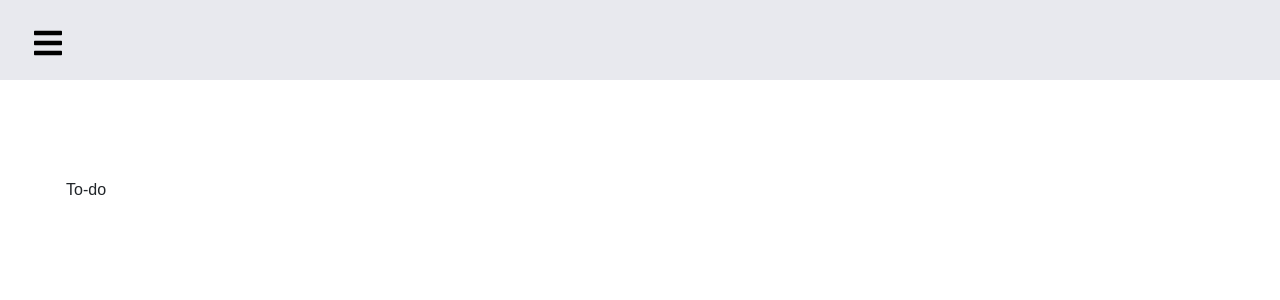
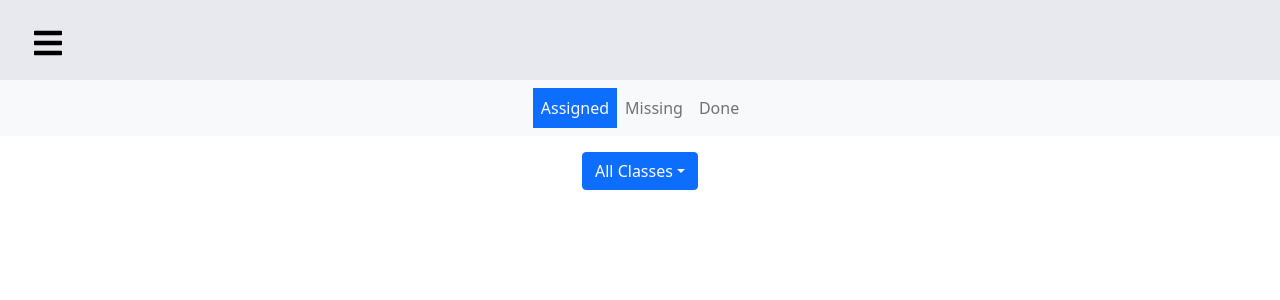
Before and after one commit to froheel/Classroom, a React (Create React App) app in the folder react-classroom/: page /Todolist in a window 1280 px wide. Shown: the top 300 px of the page. Built offline with nearby package versions, Linux system fonts and the light colour scheme; the HTML template or start-up script is replaced by a standard one.

Commit message:
Create class page completed, to do list page left

```diff
--- /dev/null
+++ b/react-classroom/src/components/assigned.js
@@ -0,0 +1,25 @@
+import { Dropdown } from "react-bootstrap";
+import { useState } from "react";
+function Assigned() {
+  const [currentOption, setCurrentOption] = useState(1);
+  return (
+    <>
+      <Dropdown>
+        <Dropdown.Toggle variant="primary" id="dropdown-basic">
+          {currentOption === 1 && "All Classes"}
+          {currentOption === 2 && "Information Retrieval"}
+          {currentOption === 3 && "Advanced Programming"}
+          {currentOption === 4 && "Something else"}
+        </Dropdown.Toggle>
+        <Dropdown.Menu>
+          <Dropdown.Item href="#/action-1">All Classes</Dropdown.Item>
+          <Dropdown.Item href="#/action-1">Information Retrieval</Dropdown.Item>
+          <Dropdown.Item href="#/action-2">Advanced Programming</Dropdown.Item>
+          <Dropdown.Item href="#/action-3">Something else</Dropdown.Item>
+        </Dropdown.Menu>
+      </Dropdown>
+    </>
+  );
+}
+
+export default Assigned;
--- a/react-classroom/src/pages/Createclass.js
+++ b/react-classroom/src/pages/Createclass.js
@@ -5,13 +5,20 @@ function Createclass() {
 
     const [className, setClassName] = useState("");
     const [testPass, setPass] = useState(false);
-    const submitData = () => {
-        console.log(className);
+    const submitData = (e) => {
+        setClassName(e.target.value);
     }
     const createCode = () =>{
         //server side code generation
         return "random class code";
     }
+
+    const submitClassName = () =>{
+      setPass(true);
+      console.log(className);
+      //backend data send
+    }
+
     return (
       <div className="mx-3 my-5 main">
         <Row className="h-100">
@@ -19,23 +26,18 @@ function Createclass() {
           <Col className="my-auto">
             <Card>
               <Card.Body>
-                <Form onSubmit={(e) => {
-                    e.preventDefault();
-                    submitData();
-                }}>
+                <Form>
                   <Form.Group controlId="classname">
                     <Form.Label>Create a Class</Form.Label>
                     <br></br>
-                    <Form.Control type="text" placeholder="Class Name"/>
+                    <Form.Control value={className} type="text" placeholder="Class Name" onChange={ e => submitData(e)}/>
                     <br></br>
-                    <Button>Create Class</Button>
+                    <Button onClick={submitClassName}>Create Class</Button>
                   </Form.Group>
                 </Form>
-                {testPass ?
-                <p className='text-success'>Class Created<br></br> Class Code: {createCode()}</p>
-                :
-                <p className='text-fail'><br></br>Failed to Create Class</p>
-                }
+                {testPass &&
+                <p className='text-success'>Class Created<br></br> Class Code: {createCode()}</p>}
+
               </Card.Body>
             </Card>
           </Col>
--- a/react-classroom/src/pages/Todolist.js
+++ b/react-classroom/src/pages/Todolist.js
@@ -1,19 +1,51 @@
-import { Col, Row } from "react-bootstrap";
+import { Navbar, Nav, Row, Col } from "react-bootstrap";
+import { useState } from "react";
+import Assigned from "../components/assigned.js";
 
 function Todolist() {
-    return (
-        <div className="mx-3 my-5 list">
-            <Col>
-            </Col>
-            <Col>
-                <Row>
-                    <p>To-do</p>
-                </Row>
-            </Col>
-            <Col>
-            </Col>
-        </div>
-    )
+  const [currentPage, setCurrentPage] = useState(1);
+  return (
+    <div classNam="mx-4 mb-4">
+      <Navbar bg="light" expand="lg">
+        <Navbar.Toggle aria-controls="basic-navbar-nav" />
+        <Navbar.Collapse id="basic-navbar-nav">
+          <Nav className="mx-auto">
+            <Nav.Link
+              className={currentPage === 1 ? "bg-primary text-light" : ""}
+              onClick={() => setCurrentPage(1)}
+            >
+              Assigned
+            </Nav.Link>
+
+            <Nav.Link
+              className={currentPage === 2 ? "bg-primary text-light" : ""}
+              onClick={() => setCurrentPage(2)}
+            >
+              Missing
+            </Nav.Link>
+
+            <Nav.Link
+              className={currentPage === 3 ? "bg-primary text-light" : ""}
+              onClick={() => setCurrentPage(3)}
+            >
+              Done
+            </Nav.Link>
+          </Nav>
+        </Navbar.Collapse>
+      </Navbar>
+      <div className="mx-3 my-3">
+        <Row>
+          <Col>
+            <div className="text-center">
+              {currentPage === 1 && <Assigned />}
+              {currentPage === 2 && <>Missing</>}
+              {currentPage === 3 && <>Done</>}
+            </div>
+          </Col>
+        </Row>
+      </div>
+    </div>
+  );
 }
 
-export default Todolist
+export default Todolist;
```
